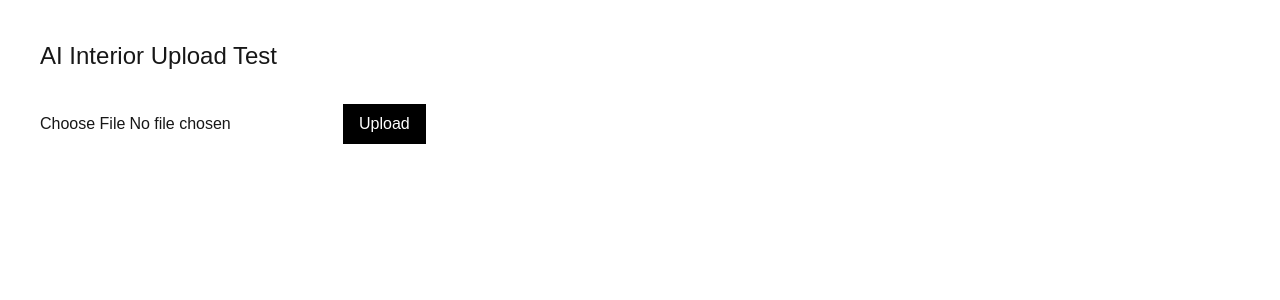
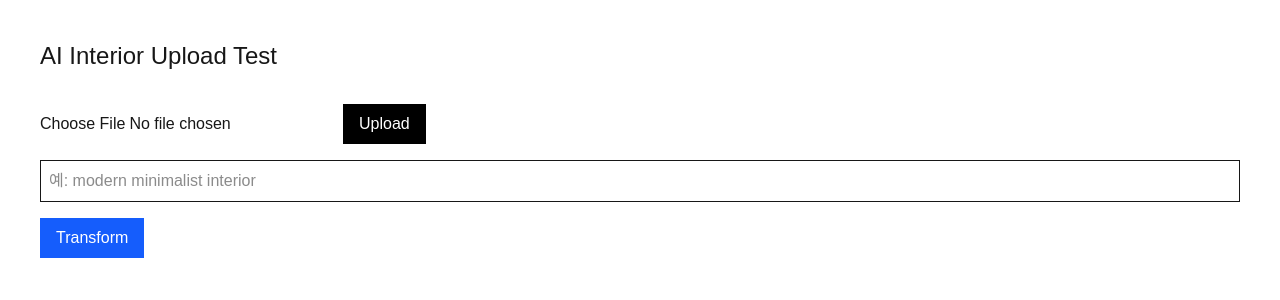
Before and after one commit to aloneist/ai-interior, a Next.js app: page / in a window 1280 px wide. Shown: the top 300 px of the page. Built offline with nearby package versions, Linux system fonts and the light colour scheme.

Commit message:
transform(replicate)

```diff
--- /dev/null
+++ b/app/api/transform/route.ts
@@ -0,0 +1,27 @@
+import Replicate from "replicate";
+
+const replicate = new Replicate({
+  auth: process.env.REPLICATE_API_TOKEN,
+});
+
+export async function POST(req: Request) {
+  const { imageUrl, prompt } = await req.json();
+
+  try {
+    const output = await replicate.run(
+      "stability-ai/sdxl:latest",
+      {
+        input: {
+          image: imageUrl,
+          prompt: prompt,
+          strength: 0.7,
+        },
+      }
+    );
+
+    return Response.json({ output });
+  } catch (error) {
+    console.error(error);
+    return Response.json({ error: "Failed to transform image" }, { status: 500 });
+  }
+}
--- a/app/page.tsx
+++ b/app/page.tsx
@@ -6,6 +6,8 @@ export default function Home() {
   const [image, setImage] = useState<File | null>(null);
   const [imageUrl, setImageUrl] = useState<string | null>(null);
   const [loading, setLoading] = useState(false);
+  const [prompt, setPrompt] = useState("");
+  const [resultImage, setResultImage] = useState<string | null>(null);
 
   const handleUpload = async () => {
     if (!image) return;
@@ -26,6 +28,24 @@ export default function Home() {
 
     setLoading(false);
   };
+
+  const handleTransform = async () => {
+  if (!imageUrl) return;
+
+  const res = await fetch("/api/transform", {
+    method: "POST",
+    headers: {
+      "Content-Type": "application/json",
+    },
+    body: JSON.stringify({
+      imageUrl,
+      prompt,
+    }),
+  });
+
+  const data = await res.json();
+  setResultImage(data.output[0]);
+};
 
 
   return (
@@ -53,6 +73,31 @@ export default function Home() {
       >
         {loading ? "Uploading..." : "Upload"}
       </button>
+
+      <input
+        type="text"
+        placeholder="예: modern minimalist interior"
+        value={prompt}
+        onChange={(e) => setPrompt(e.target.value)}
+        className="border p-2 mt-4 w-full"
+      />
+
+      <button
+        onClick={handleTransform}
+        className="mt-4 bg-blue-600 text-white px-4 py-2"
+      >
+        Transform
+      </button>
+
+      {resultImage && (
+        <img
+          src={resultImage}
+          alt="transformed"
+          className="mt-6 rounded-lg"
+        />
+      )}
+
+
     </main>
   );
 }
--- a/package.json
+++ b/package.json
@@ -12,7 +12,8 @@
     "cloudinary": "^2.9.0",
     "next": "16.1.6",
     "react": "19.2.3",
-    "react-dom": "19.2.3"
+    "react-dom": "19.2.3",
+    "replicate": "^1.4.0"
   },
   "devDependencies": {
     "@tailwindcss/postcss": "^4",
```
Also changed, not shown: 1 other file (tests, documents, lock files or other folders).
